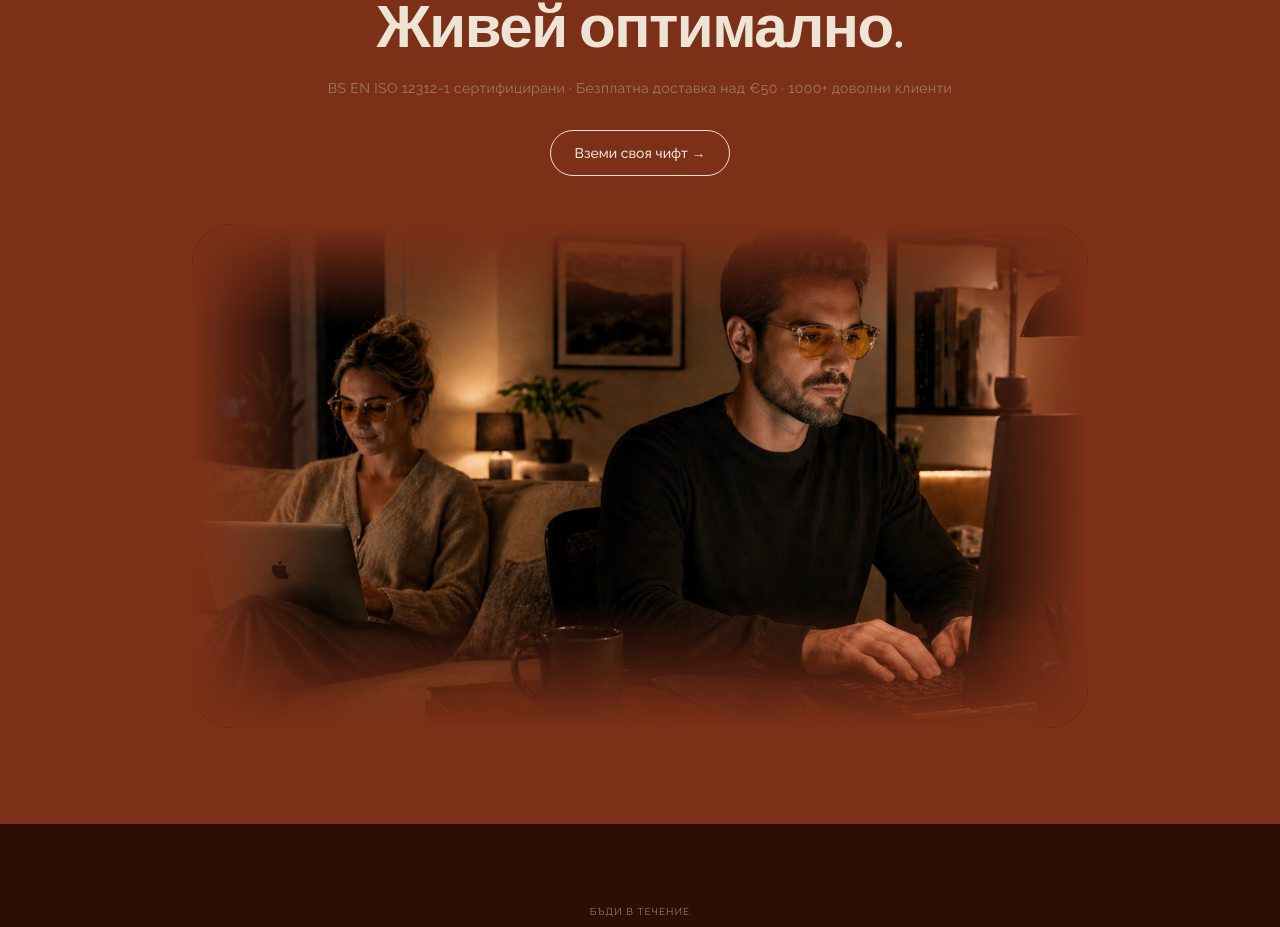
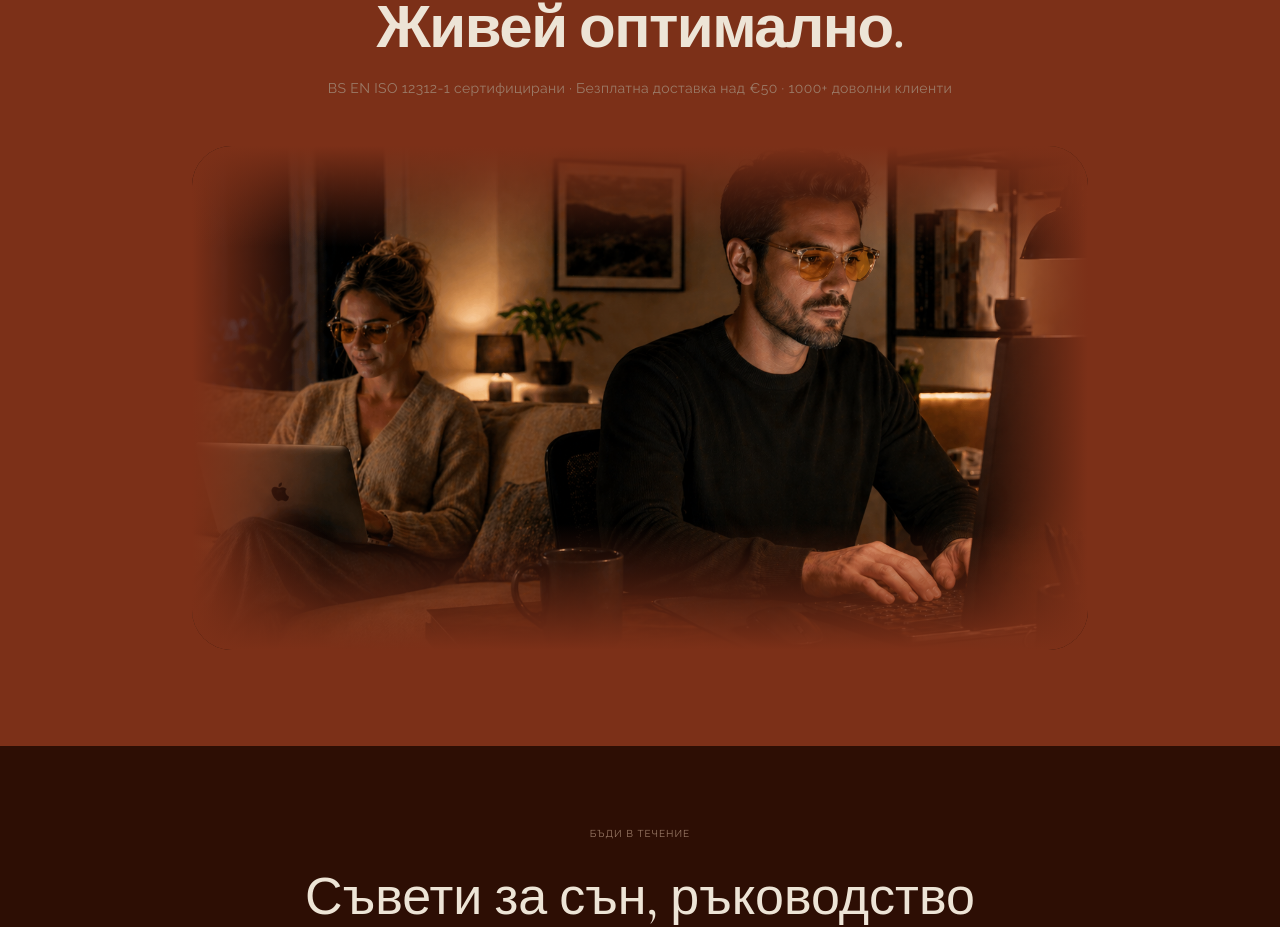
Before and after one commit to petarkozarev1/alpe-store, a Next.js app: page / in a window 1280 px wide. Shown: the part 8615-9542 px from the top of the page. Built offline with nearby package versions, Linux system fonts and the light colour scheme.

Commit message:
remove CTA button from FinalCtaSection

```diff
--- a/components/landing/FinalCtaSection.tsx
+++ b/components/landing/FinalCtaSection.tsx
@@ -24,10 +24,6 @@ export default function FinalCtaSection() {
             {finalCtaContent.subtext}
           </p>
         )}
-        <div className="mt-8">
-          <Button label={finalCtaContent.cta} href="/shop" variant="outlined-white" className="font-bold" />
-        </div>
-
         <div className="relative mt-12 w-full max-w-4xl aspect-[16/9] overflow-hidden rounded-[2.5rem]">
           <Image
             src="/images/finalcta.png"
```
